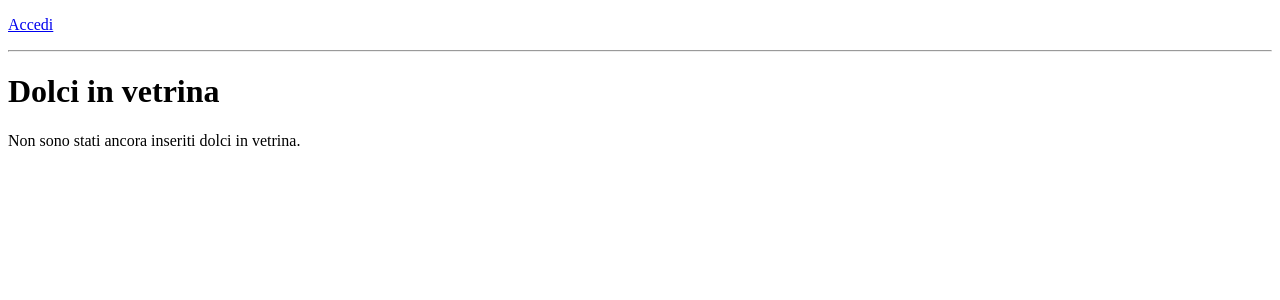
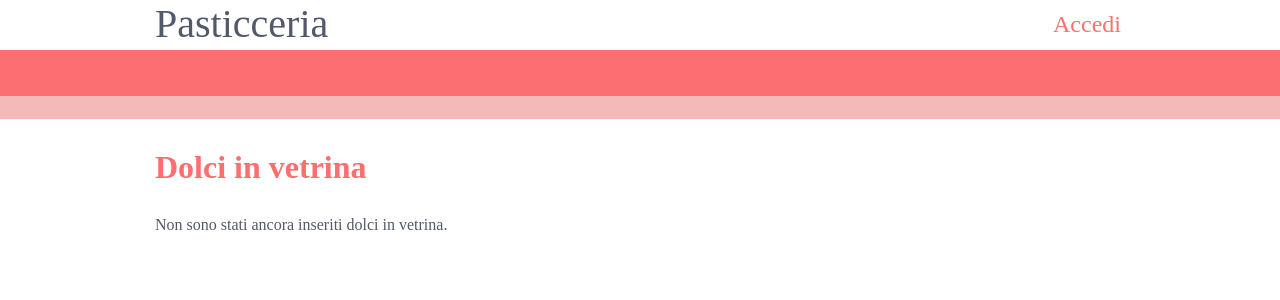
Before and after one commit to micdavcan/interlogica, a Symfony app: template templates/pasticceria/home.html.twig in a window 1280 px wide. Shown: the top 300 px of the page. Run offline with Twig, Linux system fonts and the light colour scheme; the template is opened without the code that fills it, so the values that code supplies are empty; some libraries are stand-ins or nearby versions.

Commit message:
Home page - Layout Ver.1.0

```diff
--- a/public/css/home.css
+++ b/public/css/home.css
@@ -0,0 +1,77 @@
+body {
+    /*color: #fb6f71;*/
+    color: #52596a;
+    margin: 0;
+}
+
+.header .contenitore {
+    height: 50px;
+    vertical-align: middle;
+}
+
+.contenitore {
+    position: relative;
+    text-align: left;
+    margin-right: auto;
+    margin-left: auto;
+
+}
+
+.row {
+    height: 46px;
+    background-color: #fb6f71;
+}
+
+.small-row {
+    height: 23px;
+    background-color: #f4baba;
+}
+
+.logo {
+    float: left;
+}
+
+.logo p {
+    margin: 0;
+    font-size: 2.5em;
+}
+
+.login {
+    float: right;
+}
+
+.login p {
+    margin: 0;
+    line-height: 2;
+}
+
+.login a {
+    margin: 0 4px;
+    display: block;
+    text-decoration: none!important;
+    /*color: #cbcdd2;*/
+    /*color: #f4baba;*/
+    color: #fb6f71;
+}
+
+.btn-login {
+    font-size: 1.5em;
+}
+
+.wrap-sub {
+    margin-right: auto;
+    margin-left: auto;
+
+}
+
+.sub-titolo {
+    margin: 30px 0;
+    color: #fb6f71;
+}
+
+@media (min-width: 1200px) {
+    .contenitore,
+    .wrap-sub {
+        width: 970px;
+    }
+}
--- a/templates/pasticceria/home.html.twig
+++ b/templates/pasticceria/home.html.twig
@@ -1,14 +1,30 @@
 {% extends 'base.html.twig' %}
 
 {% block title %}Pasticceria{% endblock %}
+{% block stylesheets %}
+    <link rel="stylesheet" href="{{ asset('css/home.css') }}">
+{% endblock %}
 
 {% block body %}
 
     {# Header #}
-
-    <p><a href="/admin">Accedi</a></p>
-    <hr>
+    <div class='header'>
+        <div class="contenitore">
+            <div class="logo">
+                <p>Pasticceria</p>
+            </div>
+            <div class="login">
+                <p><a title="Accedi" class="btn-login" href="/admin">Accedi</a></p>
+            </div>
+        </div>
+    </div>
+    <div class="row"></div>
+    <div class="small-row"></div>
+    <div class="wrap">
+        <div class="wrap-sub">
+            <div class="sub-titolo">
                 <h1>Dolci in vetrina</h1>
+            </div>
 
             {% if vendite|length > 0 %}
                 {% for vendita in vendite %}
@@ -42,4 +58,8 @@
             {% else %}
                 <div>Non sono stati ancora inseriti dolci in vetrina.</div>
             {% endif %}
+
+        </div>
+    </div>
+
 {% endblock %}
```
Lines whose indentation alone changed are shown as unchanged.
